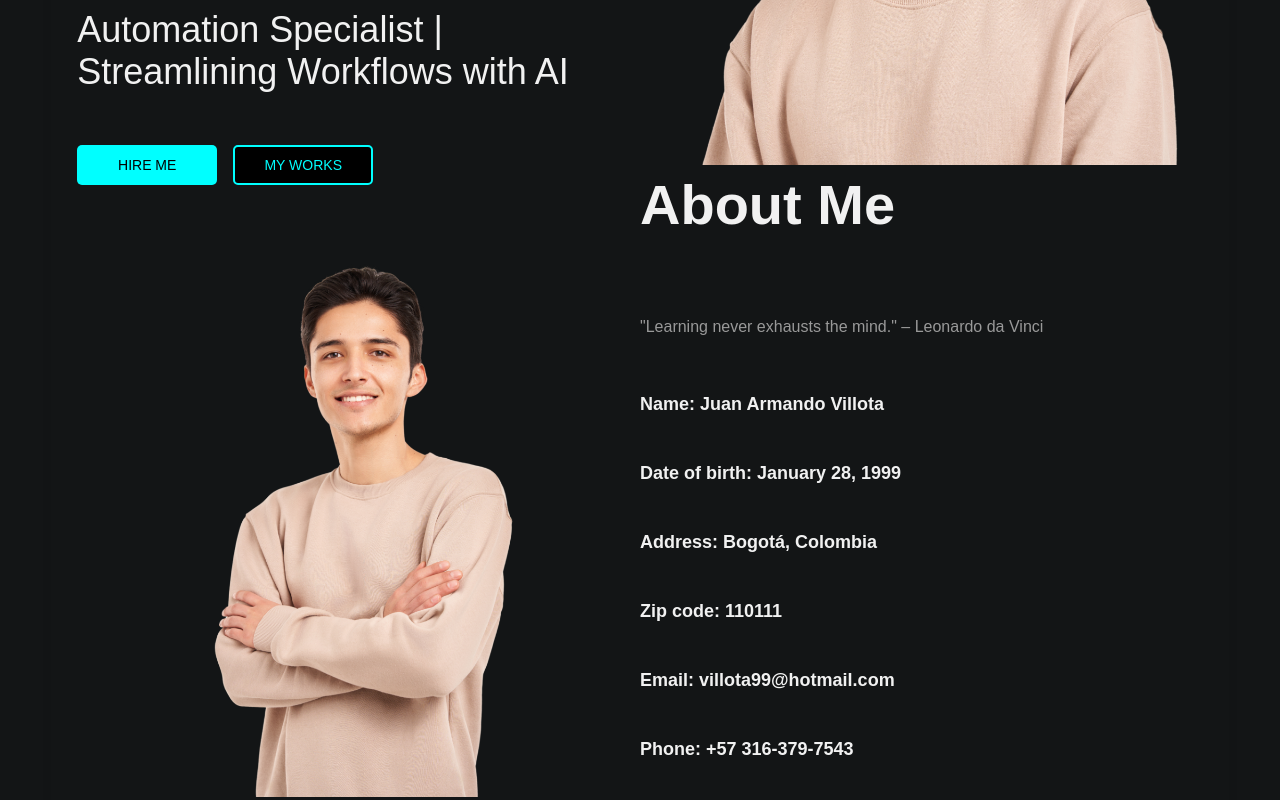
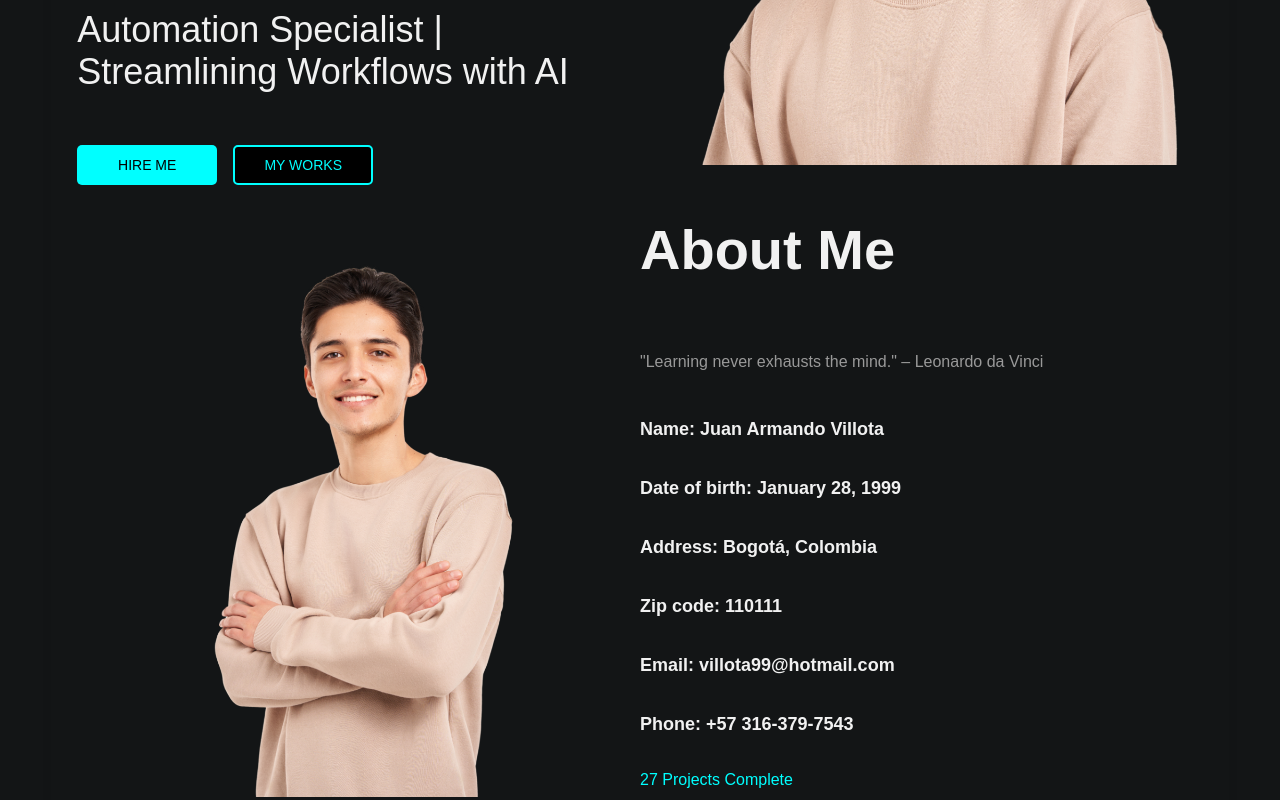
Before and after one commit to juanchovg1/mi-portafolio-frontend, a React (Vite) app: page / in a window 1280 px wide. Shown: the part 460-1260 px from the top of the page. Built offline with nearby package versions, Linux system fonts and the light colour scheme.

Commit message:
Reduce row gap in AboutMe styles for improved spacing consistency

```diff
--- a/src/styles/components/AboutMe.css
+++ b/src/styles/components/AboutMe.css
@@ -40,7 +40,7 @@
     justify-content: center;
     width: 50%;
     text-align: left;
-    row-gap: 20px; /* Add gap between each row */
+    row-gap: 10px; /* Add gap between each row */
 }
 
 .about-me-title {
```
